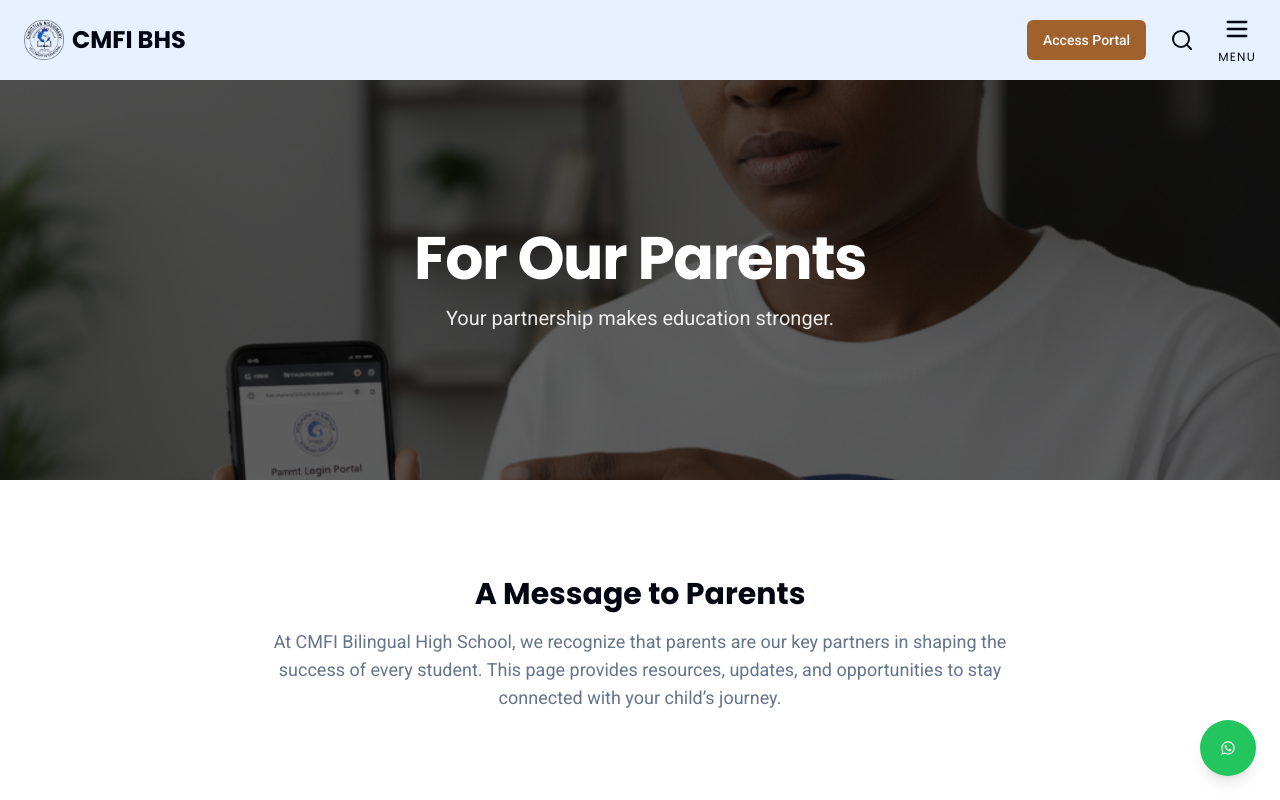
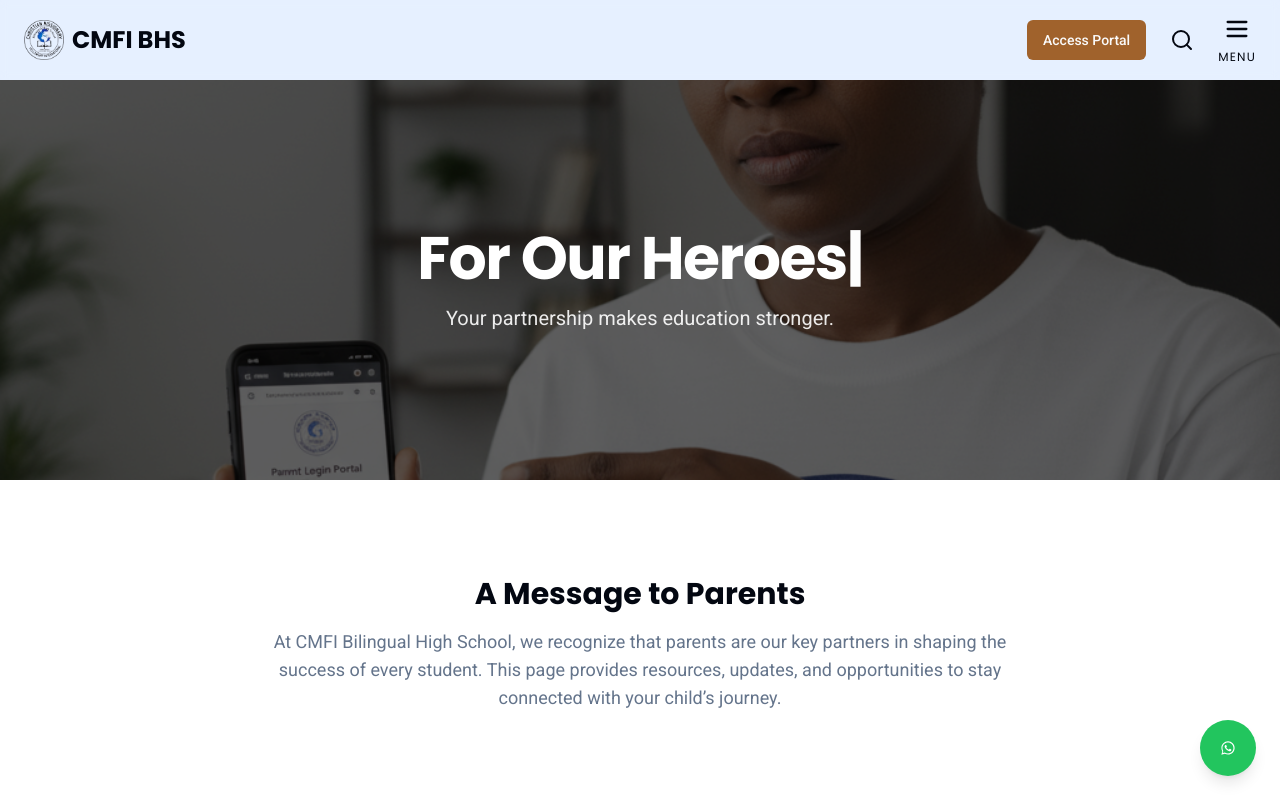
Before and after one commit to KayZee52/CMFI-website, a Next.js app: page /parents in a window 1280 px wide. Shown: the top 800 px of the page. Built offline with nearby package versions, Linux system fonts and the light colour scheme.

Commit message:
initial commit

```diff
--- a/src/app/parents/page.tsx
+++ b/src/app/parents/page.tsx
@@ -11,6 +11,7 @@ import Link from "next/link";
 import { Carousel, CarouselContent, CarouselItem } from '@/components/ui/carousel';
 import Autoplay from "embla-carousel-autoplay";
 import { Avatar, AvatarFallback, AvatarImage } from "@/components/ui/avatar";
+import { Typewriter } from "@/components/typewriter";
 
 
 const ParentsPage = () => {
@@ -29,6 +30,13 @@ const ParentsPage = () => {
 
     const parentTestimonials = testimonials.filter(t => t.role === 'Parent');
 
+    const typewriterPhrases = [
+        "Guardians",
+        "Heroes",
+        "Role Models",
+        "Protectors",
+    ];
+
     return (
         <>
              <section className="relative h-[400px] flex items-center justify-center text-center text-white">
@@ -45,7 +53,7 @@ const ParentsPage = () => {
                 <div className="relative z-10 container mx-auto px-6">
                     <AnimateOnScroll>
                         <h1 className="font-headline text-4xl md:text-6xl font-bold tracking-tight">
-                            For Our Parents
+                            For Our <Typewriter phrases={typewriterPhrases} />
                         </h1>
                         <p className="mt-4 text-lg md:text-xl text-white/90">
                            Your partnership makes education stronger.
```
